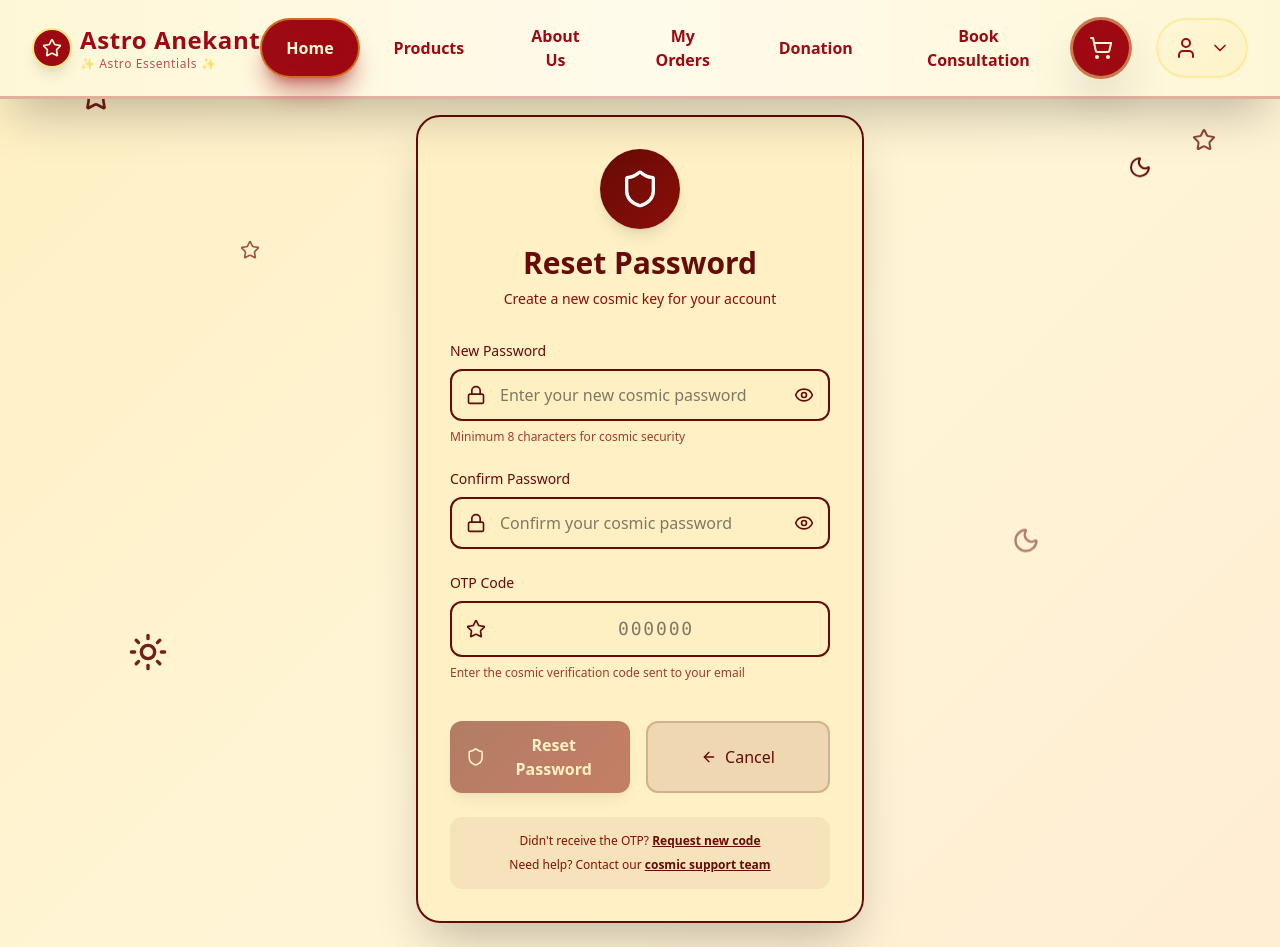
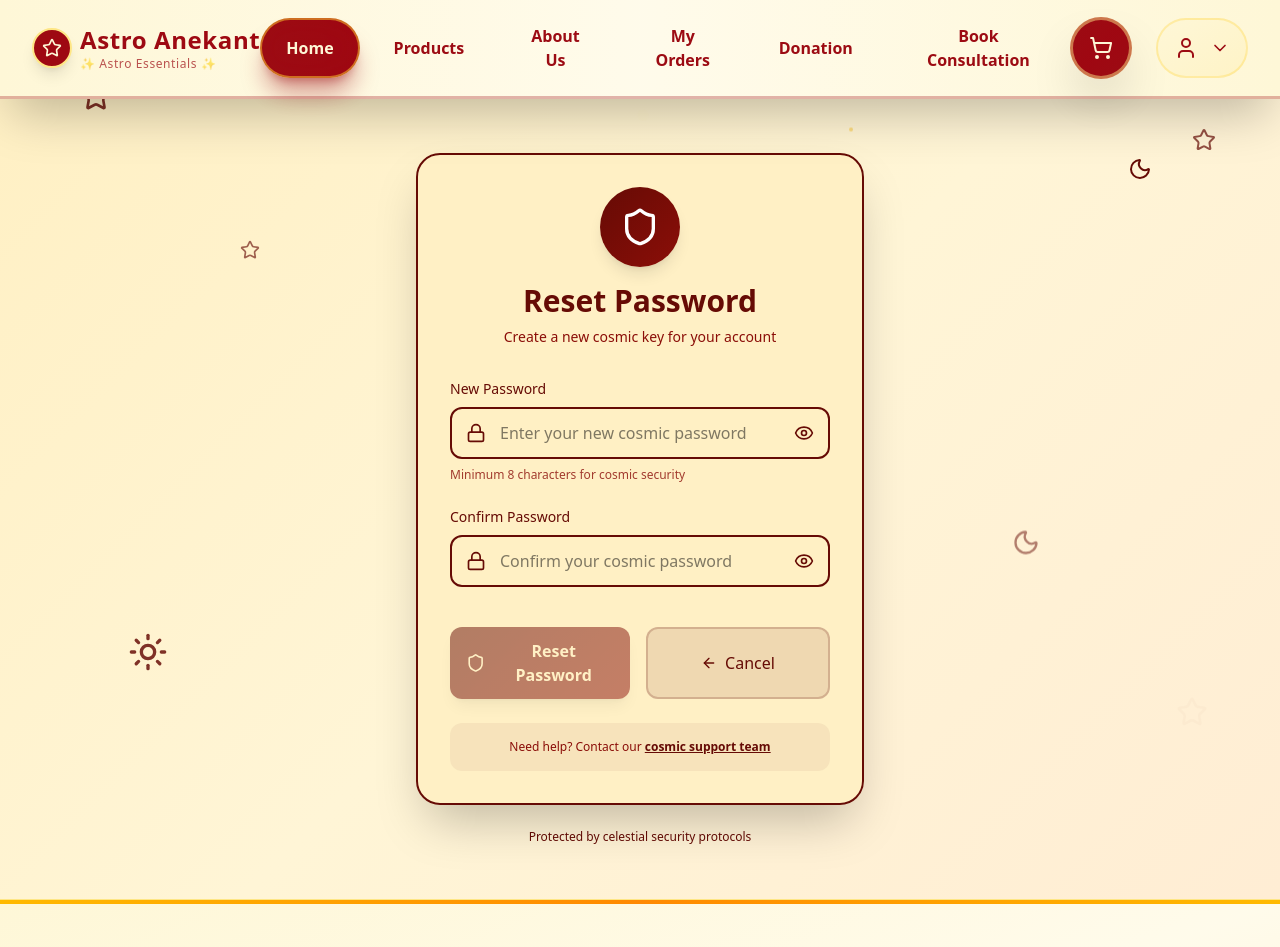
Before and after one commit to TirthDoshi2184/Astro_Anikant_Frontend, a React (Vite) app: page /emailresetpassword/1 in a window 1280 px wide. Shown: the top 947 px of the page. Built offline with nearby package versions, Linux system fonts and the light colour scheme.

Commit message:
new pull

```diff
--- a/src/pages/EmailResetPassword.jsx
+++ b/src/pages/EmailResetPassword.jsx
@@ -1,11 +1,11 @@
 import React, { useState } from 'react';
 import { Star, Moon, Sun, Loader2, Lock, ArrowLeft, Eye, EyeOff, Shield } from "lucide-react";
+import { useParams } from 'react-router-dom';
 
 export const EmailResetPassword = () => {
   const [formData, setFormData] = useState({
     password: '',
-    confirmPassword: '',
-    otp: ''
+    confirmPassword: ''
   });
   const [isLoading, setIsLoading] = useState(false);
   const [error, setError] = useState('');
@@ -14,9 +14,9 @@ export const EmailResetPassword = () => {
   const [showConfirmPassword, setShowConfirmPassword] = useState(false);
 
   // Simulated useParams and useNavigate
-  const id = "user123"; // This would come from useParams() in real app
+   // This would come from useParams() in real app
   const navigate = (path) => console.log(`Navigate to: ${path}`); // This would be useNavigate()
-
+  const token  = useParams()
   const handleInputChange = (e) => {
     const { name, value } = e.target;
     setFormData(prev => ({
@@ -34,7 +34,7 @@ export const EmailResetPassword = () => {
     setSuccess('');
 
     // Validation
-    if (!formData.password || !formData.confirmPassword || !formData.otp) {
+    if (!formData.password || !formData.confirmPassword) {
       setError('All fields are required');
       return;
     }
@@ -49,17 +49,11 @@ export const EmailResetPassword = () => {
       return;
     }
 
-    if (!/^\d{4,6}$/.test(formData.otp)) {
-      setError('OTP must be 4-6 digits');
-      return;
-    }
-
     setIsLoading(true);
 
     try {
       const requestData = {
         password: formData.password,
-        otp: parseInt(formData.otp),
       };
 
       // Replace with your actual API endpoint
@@ -76,14 +70,14 @@ export const EmailResetPassword = () => {
 
       if (response.status === 201 || response.ok) {
         setSuccess("🌟 Password reset successful! The stars have blessed your new cosmic key.");
-        setFormData({ password: '', confirmPassword: '', otp: '' });
+        setFormData({ password: '', confirmPassword: '' });
 
         // Navigate after a short delay to show success message
         setTimeout(() => {
           navigate("/");
         }, 2000);
       } else {
-        setError("Invalid OTP or request failed. Please check your cosmic code.");
+        setError("Request failed. Please try again.");
       }
     } catch (err) {
       console.error("Network Error:", err);
@@ -91,7 +85,7 @@ export const EmailResetPassword = () => {
       if (err.name === 'TypeError' && err.message.includes('fetch')) {
         setError("Unable to connect to server. Please check your internet connection.");
       } else {
-        setError("Invalid OTP! Please check your cosmic verification code.");
+        setError("An error occurred. Please try again.");
       }
     } finally {
       setIsLoading(false);
@@ -221,41 +215,12 @@ export const EmailResetPassword = () => {
               </div>
             </div>
 
-            {/* OTP Code */}
-            <div>
-              <label className="block text-sm font-medium mb-2" style={{ color: '#660B05' }}>
-                OTP Code
-              </label>
-              <div className="relative">
-                <input
-                  type="text"
-                  name="otp"
-                  value={formData.otp}
-                  onChange={handleInputChange}
-                  className="w-full px-4 py-3 pl-12 border-2 rounded-xl focus:ring-2 focus:border-transparent outline-none transition-all text-center text-lg font-mono tracking-widest"
-                  style={{
-                    borderColor: '#660B05',
-                    backgroundColor: 'rgba(255, 240, 196, 0.5)',
-                  }}
-                  placeholder="000000"
-                  required
-                  disabled={isLoading}
-                  maxLength={6}
-                  pattern="\d{4,6}"
-                />
-                <Star className="absolute left-4 top-1/2 transform -translate-y-1/2 w-5 h-5" style={{ color: '#660B05' }} />
-              </div>
-              <p className="text-xs mt-2 opacity-80" style={{ color: '#8B0E08' }}>
-                Enter the cosmic verification code sent to your email
-              </p>
-            </div>
-
             {/* Buttons */}
             <div className="flex flex-col sm:flex-row gap-4 pt-4">
               <button
                 type="button"
                 onClick={handleSubmit}
-                disabled={isLoading || !formData.password || !formData.confirmPassword || !formData.otp}
+                disabled={isLoading || !formData.password || !formData.confirmPassword || formData.password !== formData.confirmPassword}
                 className="flex-1 py-3 px-4 rounded-xl font-semibold focus:ring-2 focus:ring-offset-2 transition-all shadow-lg hover:shadow-xl transform hover:-translate-y-0.5 disabled:opacity-50 disabled:cursor-not-allowed disabled:transform-none flex items-center justify-center"
                 style={{
                   background: 'linear-gradient(135deg, #660B05 0%, #8B0E08 100%)',
@@ -295,17 +260,6 @@ export const EmailResetPassword = () => {
           {/* Additional Help */}
           <div className="text-center mt-6 p-4 rounded-xl" style={{ backgroundColor: 'rgba(102, 11, 5, 0.05)' }}>
             <p className="text-xs" style={{ color: '#8B0E08' }}>
-              Didn't receive the OTP?{' '}
-              <button
-                type="button"
-                className="font-semibold hover:opacity-70 transition-opacity underline"
-                style={{ color: '#660B05' }}
-                onClick={() => console.log('Resend OTP')}
-              >
-                Request new code
-              </button>
-            </p>
-            <p className="text-xs mt-2" style={{ color: '#8B0E08' }}>
               Need help? Contact our{' '}
               <button
                 type="button"
```
